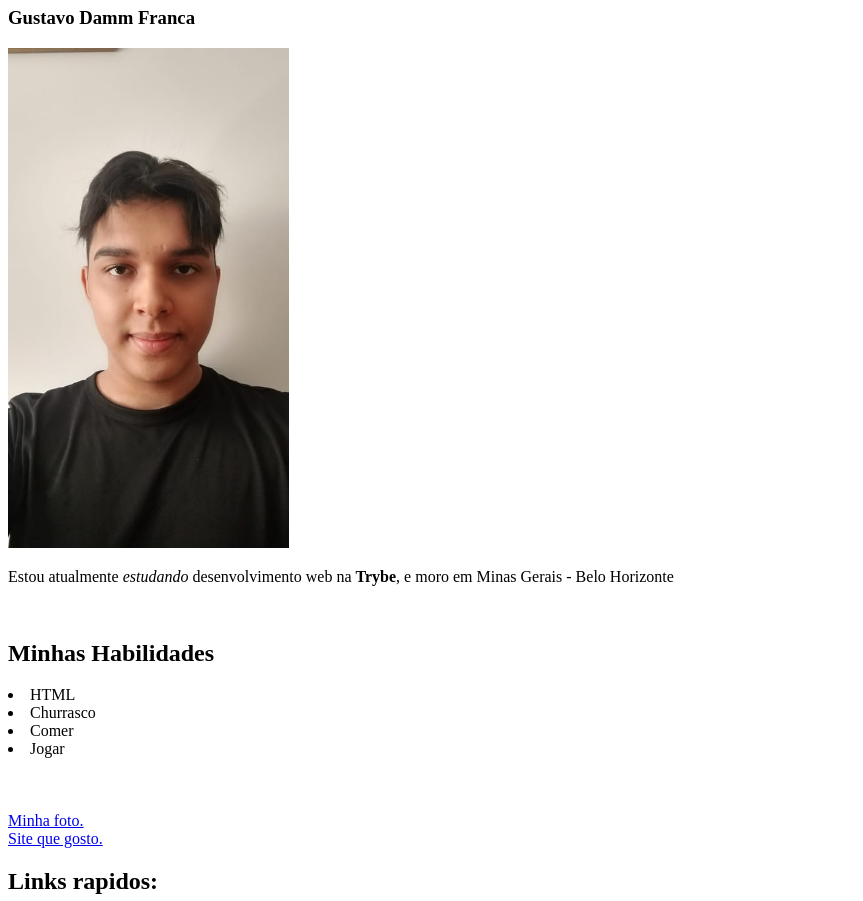
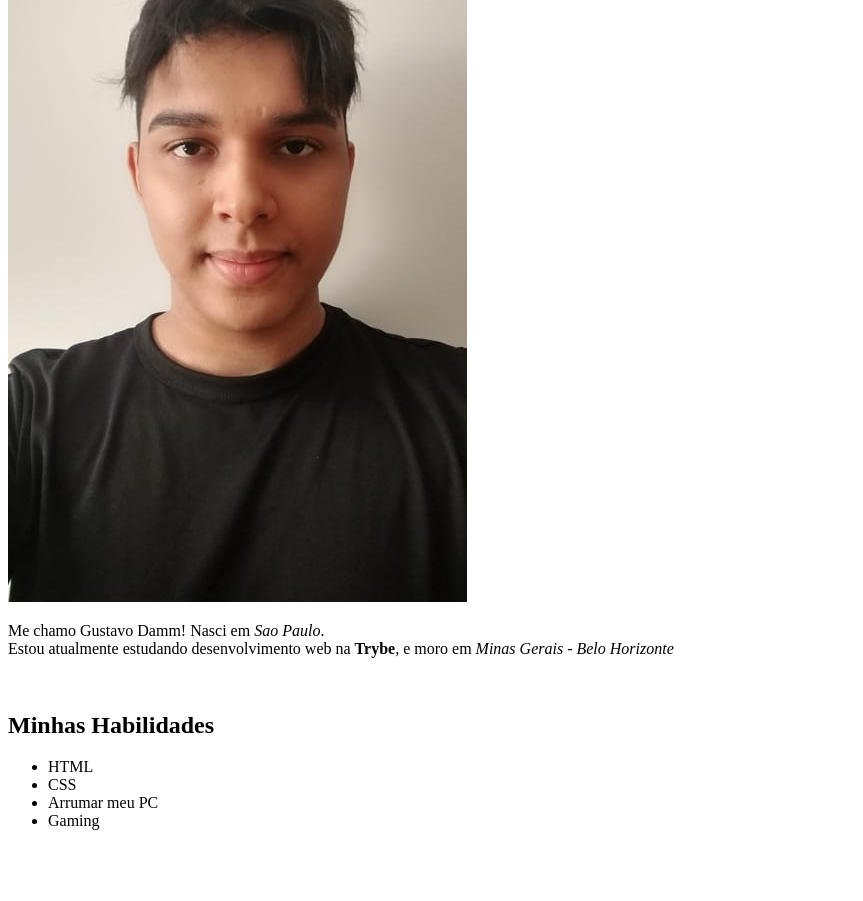
Before and after one commit to GustavoDamm/gustavodamm.github.io, a plain HTML site: page index.html in a window 1280 px wide. Shown: the part 335-1236 px from the top of the page, without its empty margins (0-863 px from the left). Drawn offline with Linux system fonts and the light colour scheme.

Commit message:
Update index.html

```diff
--- a/index.html
+++ b/index.html
@@ -8,28 +8,27 @@
     <link rel="stylesheet" href="style.css">
 </head>
 <body>
-    <img src="/Images/CAPA LINKEDIN_PERFIL PESSOAL03 (1).png" alt="trybe" width="800" height="250">
-    <h1>Meu Portfólio Web</h1>
-    <h3>Gustavo Damm Franca</h3>
-    <img src="/Images/eu.jpeg" alt="Foto de gustavo damm em um fundo branco" height="500px"><br>
-    <p>Estou atualmente <i>estudando</i> desenvolvimento web na <b>Trybe</b>, e moro em Minas Gerais - Belo Horizonte</p>
+   <!-- <img src="/Images/CAPA LINKEDIN_PERFIL PESSOAL03 (1).png" alt="trybe" id="trybe">-->
+    <h1 class="texto" id="portifolio">Meu Portfólio Web</h1>
+    <h3 class="texto">Gustavo Damm Franca</h3>
+    <img src="/Images/eu.jpeg" alt="Foto de gustavo damm em um fundo branco" id="eu"><br>
+    <p class="texto">Me chamo Gustavo Damm! Nasci em <em class="cidade">Sao Paulo</em>. <br>
+        Estou atualmente estudando desenvolvimento web na
+        <b>Trybe</b>, e moro em <em class="cidade"> Minas Gerais - Belo Horizonte </em> </p>
     <br>
     <h2 id="habilidades">Minhas Habilidades</h2>
-        <li>
-            HTML
-        </li>
-        <li>
-            Churrasco
-        </li>
-        <li>
-            Comer
-        </li>
-        <li>Jogar</li><br><br><br>
-
+    <ul>
+        <li id="li1">HTML</li>
+        <li id="li2">CSS</li>
+        <li id="li3">Arrumar meu PC</li>
+        <li id="li4">Gaming</li>
+    </ul>
+    <br><br><br>
         <a href="/Images/eu.jpeg" id="foto" target="_blank">Minha foto.</a><br>
         <a href="http://www.w3schools.com" id="Site" target="_blank">Site que gosto.</a>
-        <h2>Links rapidos:</h2>
-        <a href="#foto">- Foto atual.</a><br>
+
+        <h2 id="h2">Links rapidos:</h2>
+        <a href="#eu">- Foto atual.</a><br>
         <a href="#Site">- Site que recomendo!</a><br>
         <a href="#habilidades">- Minhas habilidades</a><br>
 
```
